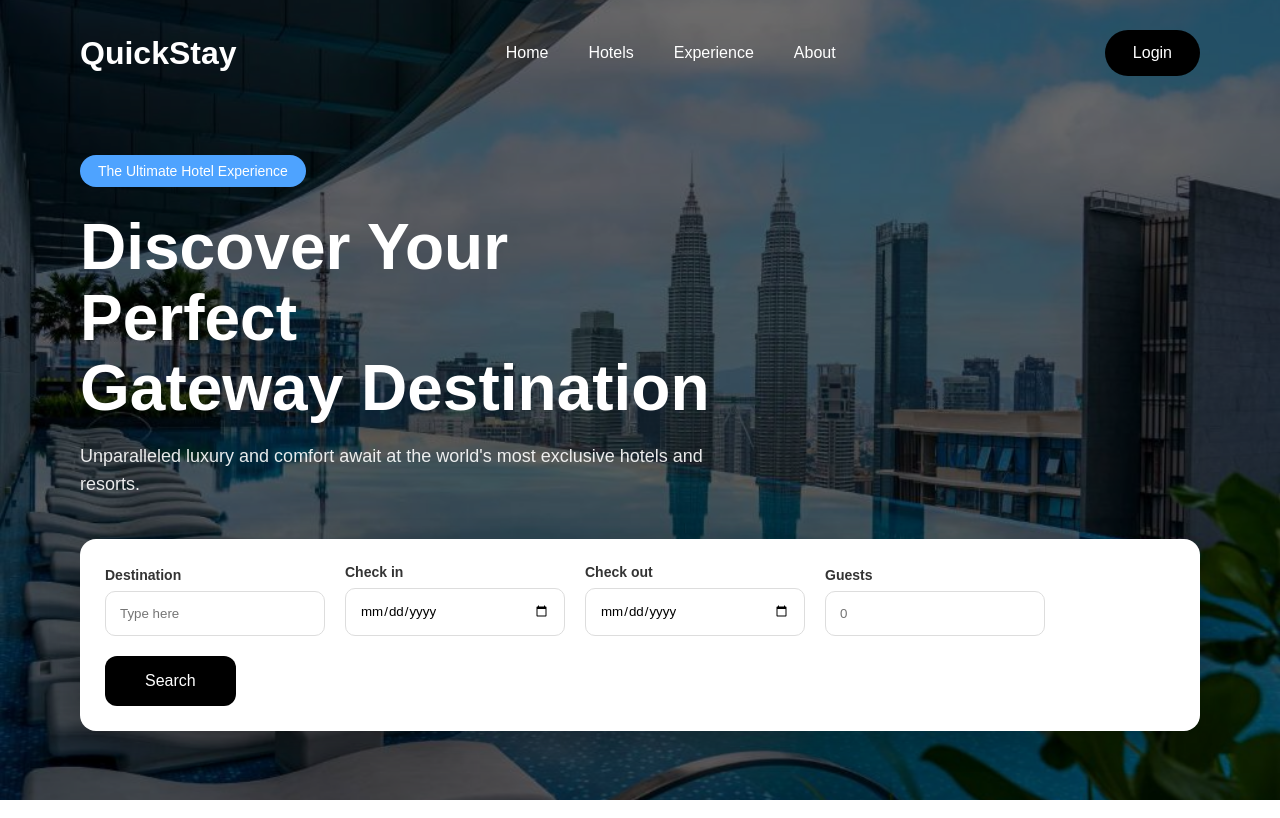
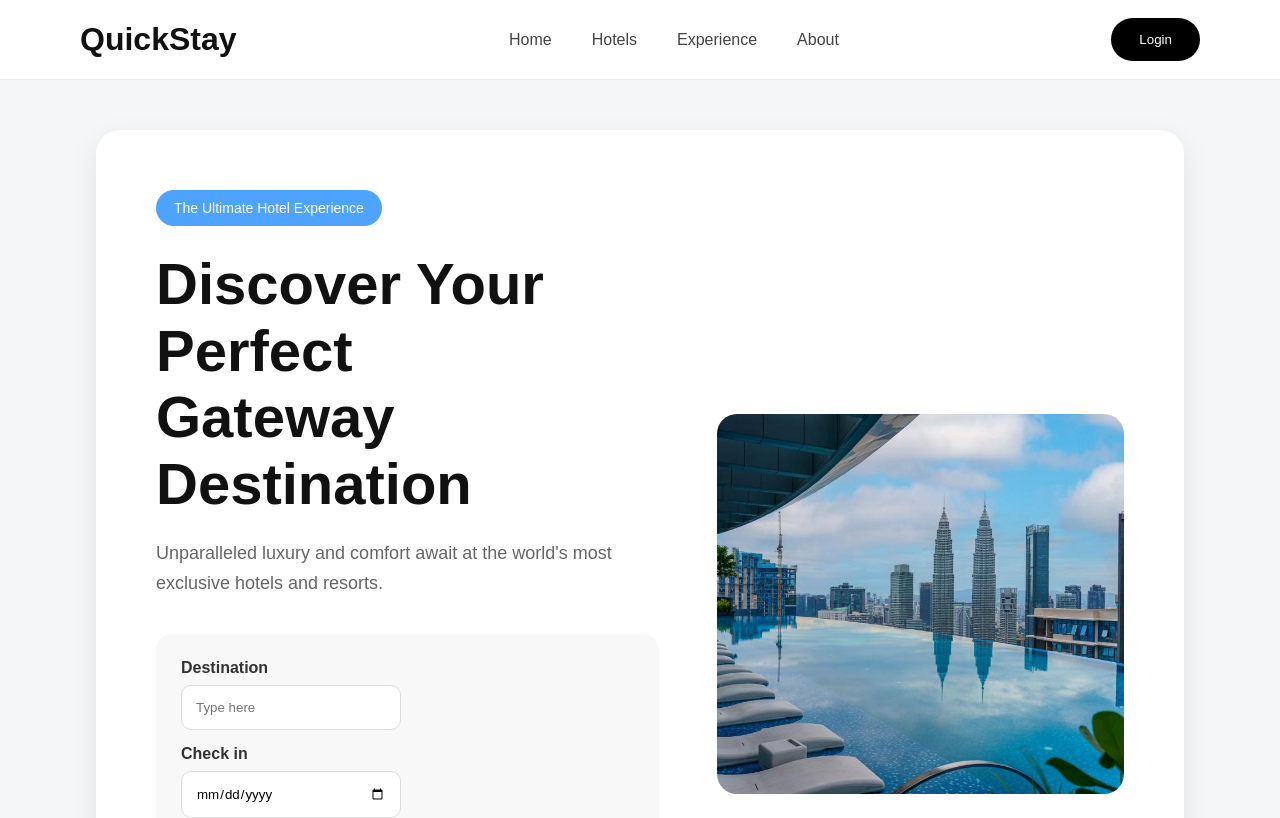
Before and after one commit to Karthik1597/hotel-booking-app, a React (Create React App) app in the folder frontend/: page / in a window 1280 px wide. Shown: the top 818 px of the page. Built offline with nearby package versions, Linux system fonts and the light colour scheme.

Commit message:
improve homepage

```diff
--- a/frontend/src/pages/Home.jsx
+++ b/frontend/src/pages/Home.jsx
@@ -7,16 +7,29 @@ import "../styles/home.css";
 const Home = () => {
   return (
     <div className="home">
-      <div className="overlay">
 
-        <Navbar />
+      <Navbar />
 
-        <div className="hero-wrapper">
-          <Hero />
-          <SearchBox />
+      <div className="hero-container">
+
+        <div className="hero-card">
+
+          <div className="hero-left">
+            <Hero />
+            <SearchBox />
+          </div>
+
+          <div className="hero-right">
+            <img
+              src={require("../assets/hotel.jpg")}
+              alt="Hotel"
+            />
+          </div>
+
         </div>
 
       </div>
+
     </div>
   );
 };
--- a/frontend/src/styles/home.css
+++ b/frontend/src/styles/home.css
@@ -5,51 +5,49 @@
   font-family: Arial, Helvetica, sans-serif;
 }
 
-/* MAIN BACKGROUND */
-.home {
-  width: 100%;
-  height: 100vh;
-  background: url("../assets/hotel.jpg") center/cover no-repeat;
-  position: relative;
+body {
+  background: #f5f6f8;
 }
 
-/* DARK OVERLAY */
-.overlay {
-  width: 100%;
-  height: 100%;
-  background: rgba(0, 0, 0, 0.55);
-  padding: 30px 80px;
+/* PAGE */
 
-  display: flex;
-  flex-direction: column;
+.home {
+  min-height: 100vh;
+  background: #f5f6f8;
 }
 
 /* NAVBAR */
+
 .navbar {
+  width: 100%;
+  height: 80px;
+  background: white;
+
   display: flex;
   justify-content: space-between;
   align-items: center;
-  color: white;
+
+  padding: 0 80px;
+
+  border-bottom: 1px solid #ececec;
 }
 
 .logo {
   font-size: 32px;
   font-weight: bold;
+  color: #111;
 }
 
 .nav-links {
   display: flex;
+  list-style: none;
   gap: 40px;
-  list-style: none;
 }
 
 .nav-links li {
   cursor: pointer;
-  transition: 0.3s;
-}
-
-.nav-links li:hover {
-  opacity: 0.7;
+  color: #444;
+  font-size: 16px;
 }
 
 .login-btn {
@@ -59,64 +57,125 @@
   padding: 14px 28px;
   border-radius: 40px;
   cursor: pointer;
-  font-size: 16px;
 }
 
-/* HERO + SEARCH CENTER WRAPPER */
-.hero-wrapper {
-  flex: 1;
+/* HERO SECTION */
+
+.hero-container {
+  width: 100%;
+
   display: flex;
-  flex-direction: column;
   justify-content: center;
-  align-items: flex-start;
-  max-width: 1200px;
+
+  padding-top: 50px;
+}
+
+/* MAIN CARD */
+
+.hero-card {
+  width: 85%;
+  max-width: 1400px;
+
+  min-height: 550px;
+
+  background: white;
+
+  border-radius: 24px;
+
+  display: flex;
+  align-items: center;
+  justify-content: space-between;
+
+  padding: 60px;
+
+  box-shadow: 0 10px 30px rgba(0, 0, 0, 0.08);
+}
+
+/* LEFT */
+
+.hero-left {
+  width: 52%;
+}
+
+/* RIGHT IMAGE */
+
+.hero-right {
+  width: 42%;
+
+  display: flex;
+  justify-content: center;
+}
+
+.hero-right img {
+  width: 100%;
+  max-width: 520px;
+
+  height: 380px;
+
+  object-fit: cover;
+
+  border-radius: 20px;
 }
 
 /* HERO TEXT */
+
 .hero-content {
-  color: white;
   width: 100%;
-  max-width: 650px;
-  margin-top: 40px;
 }
 
 .tag {
   background: #4ea3ff;
-  padding: 8px 18px;
+  color: white;
+
+  padding: 10px 18px;
+
   border-radius: 30px;
+
+  display: inline-block;
+
   font-size: 14px;
-  display: inline-block;
 }
 
 .hero-content h1 {
-  font-size: 64px;
   margin-top: 25px;
-  line-height: 1.1;
+
+  font-size: 58px;
+
+  line-height: 1.15;
+
+  color: #111;
 }
 
 .hero-content p {
-  margin-top: 18px;
+  margin-top: 20px;
+
   font-size: 18px;
-  line-height: 1.6;
-  opacity: 0.9;
+
+  line-height: 1.7;
+
+  color: #666;
 }
 
-/* SEARCH BOX (IMPROVED) */
+/* SEARCH BOX */
+
 .search-box {
-  margin-top: 40px;
-  background: white;
-  padding: 25px;
+  margin-top: 35px;
+
+  background: #f8f8f8;
+
   border-radius: 16px;
 
+  padding: 25px;
+
   display: flex;
-  gap: 20px;
-  align-items: end;
+
+  gap: 15px;
+
+  align-items: flex-end;
+
   flex-wrap: wrap;
-
-  box-shadow: 0 10px 30px rgba(0,0,0,0.25);
 }
 
-/* INPUT FIELDS */
 .search-field {
   display: flex;
   flex-direction: column;
@@ -124,36 +183,65 @@
 
 .search-field label {
   margin-bottom: 8px;
+
   font-weight: bold;
-  font-size: 14px;
+
   color: #333;
 }
 
 .search-field input {
+  width: 220px;
+
   padding: 14px;
-  width: 220px;
+
   border: 1px solid #ddd;
+
   border-radius: 10px;
+
   outline: none;
-  transition: 0.3s;
 }
 
 .search-field input:focus {
   border-color: #4ea3ff;
 }
 
-/* BUTTON */
 .search-btn {
-  background: #000;
+  background: black;
+
   color: white;
+
   border: none;
-  padding: 16px 40px;
+
+  padding: 15px 35px;
+
   border-radius: 12px;
+
   cursor: pointer;
+
   font-size: 16px;
-  transition: 0.3s;
 }
 
-.search-btn:hover {
-  background: #333;
+/* RESPONSIVE */
+
+@media (max-width: 1100px) {
+
+  .hero-card {
+    flex-direction: column;
+    text-align: center;
+    gap: 40px;
+  }
+
+  .hero-left,
+  .hero-right {
+    width: 100%;
+  }
+
+  .hero-content h1 {
+    font-size: 42px;
+  }
+
+  .search-box {
+    justify-content: center;
+  }
+
 }
```
